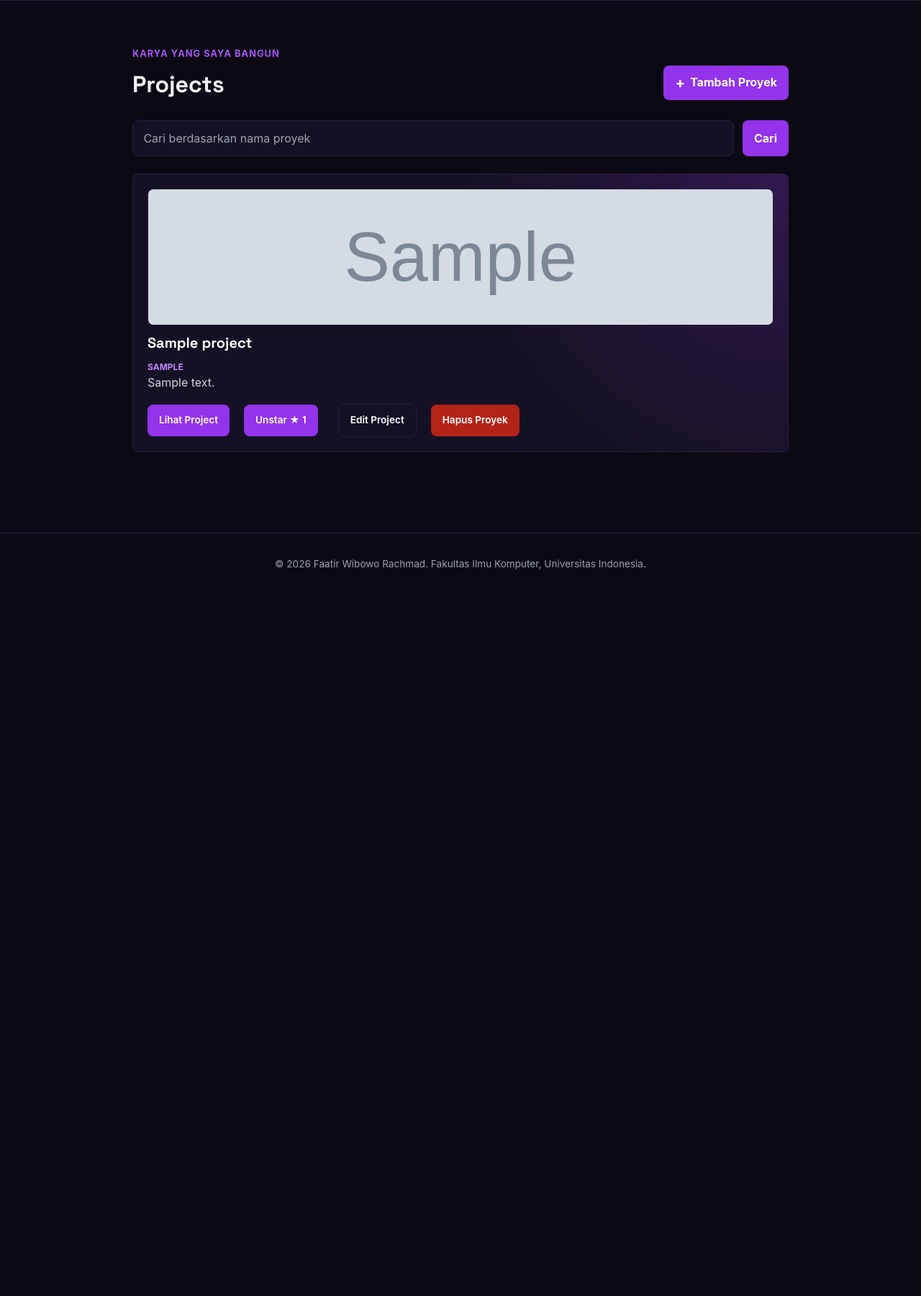
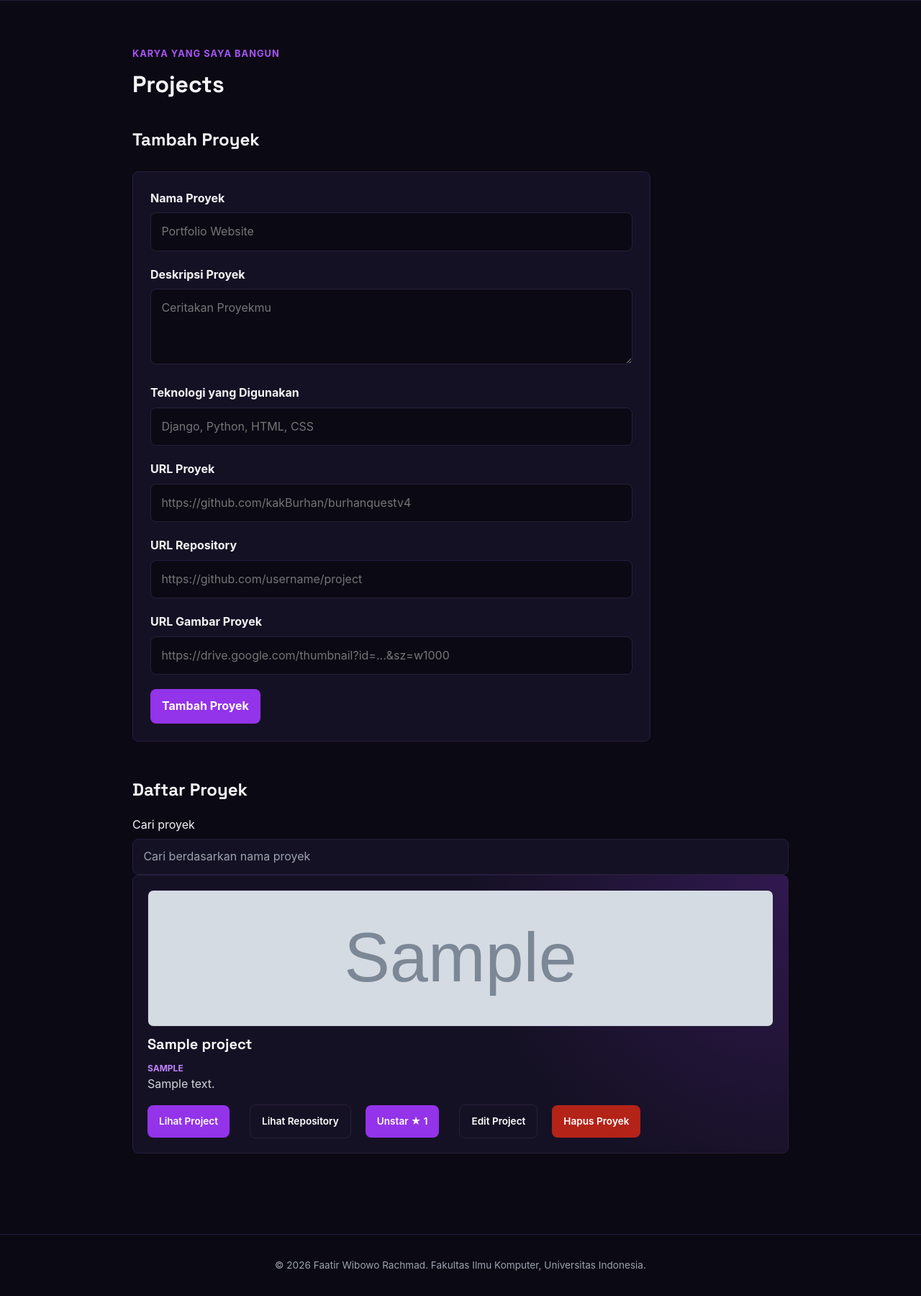
Before and after one commit to faatirrachmad/my-portofolio, a Django app: page /projects/ in a window 1280 px wide. Shown: the part 74-1874 px from the top of the page at 72% size. Before the commit the page ends 865 px from the top, so only its background shows below. Run offline with Django 5.2, Linux system fonts and the light colour scheme; a user stored in the database is signed in; tables that the repository leaves empty hold one stand-in row (values such as "Sample post"); grey boxes marked "Sample" are stand-in pictures.

Commit message:
feat: implement HTMX project management

```diff
--- a/main/forms.py
+++ b/main/forms.py
@@ -32,6 +32,7 @@ class ProjectForm(ModelForm):
             "description",
             "tech_stack",
             "project_url",
+            "repository_url",
             "project_image_url",
         ]
 
@@ -40,6 +41,7 @@ class ProjectForm(ModelForm):
             "description": "Deskripsi Proyek",
             "tech_stack": "Teknologi yang Digunakan",
             "project_url": "URL Proyek",
+            "repository_url": "URL Repository",
             "project_image_url": "URL Gambar Proyek",
         }
 
@@ -66,6 +68,11 @@ class ProjectForm(ModelForm):
                     "placeholder": "https://github.com/kakBurhan/burhanquestv4",
                 }
             ),
+            "repository_url": URLInput(
+                attrs={
+                    "placeholder": "https://github.com/username/project",
+                }
+            ),
             "project_image_url": URLInput(
                 attrs={
                     "placeholder": "https://drive.google.com/thumbnail?id=...&sz=w1000",
--- a/main/models.py
+++ b/main/models.py
@@ -56,6 +56,7 @@ class Project(models.Model):
     description = models.TextField()
     tech_stack = models.CharField(max_length=255)
     project_url = models.URLField(blank=True)
+    repository_url = models.URLField(blank=True)
     project_image_url = models.URLField(blank=True, max_length=500)
     # Satu proyek bisa di-star banyak pengguna dan satu pengguna bisa men-star banyak proyek.
     starred_by = models.ManyToManyField(
--- a/main/urls.py
+++ b/main/urls.py
@@ -13,6 +13,12 @@ from main.views import (
     register,
     login_user,
     logout_user,
+    project_list_fragment,
+    create_project_htmx,
+    delete_project_htmx,
+    edit_project_htmx,
+    project_row_htmx,
+    update_project_htmx,
 )
 
 app_name = "main"
@@ -45,4 +51,26 @@ urlpatterns = [
         create_project_ajax,
         name="create_project_ajax",
     ),
+    path("projects/htmx/", project_list_fragment, name="project_list_htmx"),
+    path("projects/htmx/add/", create_project_htmx, name="create_project_htmx"),
+    path(
+        "projects/htmx/<uuid:project_id>/delete/",
+        delete_project_htmx,
+        name="delete_project_htmx",
+    ),
+    path(
+        "projects/htmx/<uuid:project_id>/edit/",
+        edit_project_htmx,
+        name="edit_project_htmx",
+    ),
+    path(
+        "projects/htmx/<uuid:project_id>/row/",
+        project_row_htmx,
+        name="project_row_htmx",
+    ),
+    path(
+        "projects/htmx/<uuid:project_id>/update/",
+        update_project_htmx,
+        name="update_project_htmx",
+    ),
 ]
--- a/main/views.py
+++ b/main/views.py
@@ -5,13 +5,12 @@ from django.contrib.auth.decorators import login_required
 from django.contrib.auth.forms import AuthenticationForm, UserCreationForm
 from django.core import serializers
 from django.core.exceptions import PermissionDenied
-from django.http import HttpResponse, JsonResponse
+from django.http import HttpResponse, HttpResponseNotAllowed, JsonResponse, QueryDict
 from django.shortcuts import get_object_or_404, redirect, render
 from django.utils import timezone
-from django.http import HttpResponseNotAllowed
 from main.forms import ProjectForm
 from main.models import Experience, Project, Skill
-from django.views.decorators.http import require_POST
+from django.views.decorators.http import require_http_methods, require_POST
 
 
 def show_main(request):
@@ -101,6 +100,7 @@ def get_projects_json(request):
             "description": project.description,
             "tech_stack": project.tech_stack,
             "project_url": project.project_url,
+            "repository_url": project.repository_url,
             "project_image_url": project.project_image_url,
             "star_count": project.starred_by.count(),
             "is_starred": (
@@ -238,3 +238,90 @@ def create_project_ajax(request):
         },
         status=400,
     )
+
+
+def _project_results(request):
+    query = request.GET.get("title", "").strip()
+    projects = Project.objects.all().prefetch_related("starred_by")
+    if query:
+        projects = projects.filter(title__icontains=query)
+    return projects
+
+
+def project_list_fragment(request):
+    """Return the project cards used by HTMX search and mutations."""
+    return render(
+        request,
+        "projects/_project_list.html",
+        {"project_list": _project_results(request)},
+    )
+
+
+@require_POST
+@login_required(login_url="/login/")
+def create_project_htmx(request):
+    if not request.user.is_superuser:
+        raise PermissionDenied
+    form = ProjectForm(request.POST)
+    if not form.is_valid():
+        response = render(
+            request, "projects/_project_form.html", {"form": form}
+        )
+        response["HX-Retarget"] = "#project-form-container"
+        response["HX-Reswap"] = "innerHTML"
+        return response
+    project = form.save()
+    response = render(
+        request, "projects/_project_card.html", {"project": project}
+    )
+    response.content += (
+        '<div id="project-feedback" hx-swap-oob="innerHTML">'
+        'Proyek berhasil ditambahkan.</div>'
+    ).encode()
+    return response
+
+
+@require_http_methods(["DELETE"])
+@login_required(login_url="/login/")
+def delete_project_htmx(request, project_id):
+    if not request.user.is_superuser:
+        raise PermissionDenied
+    project = get_object_or_404(Project, pk=project_id)
+    project.delete()
+    # Return an empty fragment (200) so HTMX removes the targeted article.
+    return HttpResponse("")
+
+
+@login_required(login_url="/login/")
+def edit_project_htmx(request, project_id):
+    if not request.user.has_perm("main.change_project"):
+        raise PermissionDenied
+    project = get_object_or_404(Project, pk=project_id)
+    return render(
+        request,
+        "projects/_project_edit.html",
+        {"project": project, "form": ProjectForm(instance=project)},
+    )
+
+
+@login_required(login_url="/login/")
+def project_row_htmx(request, project_id):
+    project = get_object_or_404(Project, pk=project_id)
+    return render(request, "projects/_project_card.html", {"project": project})
+
+
+@login_required(login_url="/login/")
+def update_project_htmx(request, project_id):
+    if not request.user.has_perm("main.change_project"):
+        raise PermissionDenied
+    if request.method != "PUT":
+        return HttpResponseNotAllowed(["PUT"])
+    project = get_object_or_404(Project, pk=project_id)
+    form = ProjectForm(QueryDict(request.body), instance=project)
+    if not form.is_valid():
+        return render(request, "projects/_project_edit.html", {
+            "project": project, "form": form,
+        })
+    return render(request, "projects/_project_card.html", {
+        "project": form.save(),
+    })
--- a/portofolio/settings.py
+++ b/portofolio/settings.py
@@ -72,6 +72,7 @@ TEMPLATES = [
         'OPTIONS': {
             'context_processors': [
                 'django.template.context_processors.request',
+                'django.template.context_processors.csrf',
                 'django.contrib.auth.context_processors.auth',
                 'django.contrib.messages.context_processors.messages',
             ],
--- a/static/css/style.css
+++ b/static/css/style.css
@@ -981,6 +981,35 @@ h3 {
     border-color: var(--accent-purple-light);
 }
 
+.project-create {
+    margin: 2rem 0 3rem;
+}
+
+.project-feedback {
+    color: #18794e;
+    min-height: 1.5rem;
+}
+
+.project-search-label {
+    display: block;
+    margin: 1rem 0 0.4rem;
+}
+
+.htmx-indicator {
+    display: none;
+    margin-left: 0.6rem;
+    color: #315f86;
+}
+
+.htmx-request .htmx-indicator,
+.htmx-request.htmx-indicator {
+    display: inline;
+}
+
+.project-inline-edit {
+    width: 100%;
+}
+
 .project-actions {
     display: flex;
     align-items: center;
--- a/templates/base.html
+++ b/templates/base.html
@@ -14,10 +14,11 @@
     <link rel="preconnect" href="https://fonts.gstatic.com" crossorigin>
     <link href="https://fonts.googleapis.com/css2?family=Space+Grotesk:wght@500;700&display=swap" rel="stylesheet">
     <link rel="stylesheet" href="{% static 'css/style.css' %}?v=20260930-project-modal">
+    <script src="https://unpkg.com/htmx.org@2.0.4"></script>
 </head>
 
 
-<body>
+<body hx-headers='{"X-CSRFToken": "{{ csrf_token }}"}'>
     <header class="site-header">
         <div class="container">
             <a href="{% url 'main:show_main' %}" class="brand">{{ name }}</a>
--- a/templates/projects.html
+++ b/templates/projects.html
@@ -6,68 +6,39 @@
 
 {% block content %}
 <main>
-    <input type="hidden" id="page-csrf-token" value="{{ csrf_token }}">
     <section class="experience-section" id="projects">
         <div class="container">
             <p class="section-kicker">Karya yang saya bangun</p>
             <div class="project-header">
                 <h1>Projects</h1>
-                <!-- Tombol tambah hanya ditampilkan kepada pemilik portofolio. -->
-                {% if user.is_superuser %}
-                <button type="button" id="open-project-modal" class="button project-add-button">
-                    <span aria-hidden="true">+</span>
-                    Tambah Proyek
-                </button>
-                {% endif %}
+                <div id="project-feedback" class="project-feedback" role="status" aria-live="polite"></div>
             </div>
 
-            <form id="project-search-form" method="get" action="{% url 'main:show_projects' %}" class="project-search">
-                <input id="project-search-input" type="search" name="title" value="{{ title_query }}"
-                    placeholder="Cari berdasarkan nama proyek" class="project-search__input"
-                    aria-label="Cari berdasarkan nama proyek">
-                <button type="submit" class="button">Cari</button>
-            </form>
+            {% if user.is_superuser %}
+            <section class="project-create" aria-labelledby="project-create-title">
+                <h2 id="project-create-title">Tambah Proyek</h2>
+                <div id="project-form-container">
+                    {% include "projects/_project_form.html" %}
+                </div>
+            </section>
+            {% endif %}
 
-            <div id="project-list" class="experience-grid project-grid" aria-live="polite" aria-busy="true"
-                data-star-url="{% url 'main:toggle_star' '00000000-0000-0000-0000-000000000000' %}"
-                data-edit-url="{% url 'main:update_project' '00000000-0000-0000-0000-000000000000' %}"
-                data-delete-url="{% url 'main:delete_project' '00000000-0000-0000-0000-000000000000' %}"
-                data-can-star="{{ user.is_authenticated|yesno:'true,false' }}"
-                data-can-edit="{{ perms.main.change_project|yesno:'true,false' }}"
-                data-can-delete="{{ user.is_superuser|yesno:'true,false' }}">
+            <h2>Daftar Proyek</h2>
+            <label class="project-search-label" for="project-search-input">Cari proyek</label>
+            <input id="project-search-input" type="search" name="title"
+                placeholder="Cari berdasarkan nama proyek" class="project-search__input"
+                aria-label="Cari berdasarkan nama proyek"
+                hx-get="{% url 'main:project_list_htmx' %}"
+                hx-trigger="keyup changed delay:300ms, search"
+                hx-target="#project-list" hx-indicator="#project-search-indicator">
+            <span id="project-search-indicator" class="htmx-indicator" aria-live="polite">Mencari…</span>
+
+            <div id="project-list" class="experience-grid project-grid" aria-live="polite"
+                hx-get="{% url 'main:project_list_htmx' %}" hx-trigger="load"
+                hx-swap="innerHTML">
                 <p class="empty-state">Memuat proyek…</p>
             </div>
-
-
-            {% if user.is_superuser %}
-            <div id="project-modal" class="project-form-modal" role="dialog" aria-modal="true"
-                aria-labelledby="project-modal-title" aria-hidden="true">
-                <div class="project-form-modal__content">
-                    <button type="button" id="close-project-modal" class="project-form-modal__close"
-                        aria-label="Tutup">&times;</button>
-                    <h2 id="project-modal-title">Tambah Proyek</h2>
-
-                    <form id="ajax-project-form" data-url="{% url 'main:create_project_ajax' %}">
-                        {% csrf_token %}
-                        {% for field in form %}
-                        <div class="form-group">
-                            <label for="{{ field.id_for_label }}">{{ field.label }}</label>
-                            {{ field }}
-                            {% for error in field.errors %}
-                            <p class="form-error">{{ error }}</p>
-                            {% endfor %}
-                        </div>
-                        {% endfor %}
-                        <button type="submit" class="button">Tambah Project</button>
-                    </form>
-                </div>
-            </div>
-            {% endif %}
         </div>
     </section>
 </main>
 {% endblock content %}
-{% block scripts %}
-{% load static %}
-<script src="{% static 'js/projects.js' %}" defer></script>
-{% endblock scripts %}
--- /dev/null
+++ b/templates/projects/_project_card.html
@@ -0,0 +1,26 @@
+<article id="project-{{ project.id }}" class="experience-card">
+    {% if project.project_image_url %}
+    <img src="{{ project.project_image_url }}" alt="Gambar {{ project.title }}" class="project-image" loading="lazy">
+    {% endif %}
+    <h2>{{ project.title }}</h2>
+    <span class="experience-category">{{ project.tech_stack }}</span>
+    <p class="experience-description">{{ project.description }}</p>
+    <div class="project-actions">
+        {% if project.project_url %}<a href="{{ project.project_url }}" class="button" target="_blank" rel="noopener noreferrer">Lihat Project</a>{% endif %}
+        {% if project.repository_url %}<a href="{{ project.repository_url }}" class="button button-secondary" target="_blank" rel="noopener noreferrer">Lihat Repository</a>{% endif %}
+        {% if user.is_authenticated %}
+        <form method="post" action="{% url 'main:toggle_star' project.id %}" class="star-form">{% csrf_token %}<button type="submit" class="button button-star">{% if user in project.starred_by.all %}Unstar{% else %}Star{% endif %} ★ {{ project.starred_by.count }}</button></form>
+        {% endif %}
+        {% if perms.main.change_project %}
+        <button type="button" class="button button-secondary"
+            hx-get="{% url 'main:edit_project_htmx' project.id %}"
+            hx-target="closest article" hx-swap="outerHTML">Edit Project</button>
+        {% endif %}
+        {% if user.is_superuser %}
+        <button type="button" class="button button-danger"
+            hx-delete="{% url 'main:delete_project_htmx' project.id %}"
+            hx-target="closest article" hx-swap="outerHTML"
+            hx-confirm="Yakin ingin menghapus proyek {{ project.title }}?">Hapus Proyek</button>
+        {% endif %}
+    </div>
+</article>
--- /dev/null
+++ b/templates/projects/_project_form.html
@@ -0,0 +1,14 @@
+<form method="post" class="project-form"
+    hx-post="{% url 'main:create_project_htmx' %}"
+    hx-target="#project-list" hx-swap="afterbegin"
+    hx-on::after-request="if(event.detail.successful) this.reset()">
+    {% csrf_token %}
+    {% for field in form %}
+    <div class="form-group">
+        <label for="{{ field.id_for_label }}">{{ field.label }}</label>
+        {{ field }}
+        {% for error in field.errors %}<p class="form-error">{{ error }}</p>{% endfor %}
+    </div>
+    {% endfor %}
+    <button type="submit" class="button">Tambah Proyek</button>
+</form>
--- /dev/null
+++ b/templates/projects/_project_list.html
@@ -0,0 +1,5 @@
+{% for project in project_list %}
+    {% include "projects/_project_card.html" %}
+{% empty %}
+<p class="empty-state">{% if request.GET.title %}Tidak ada proyek dengan nama tersebut.{% else %}Belum ada proyek yang ditambahkan.{% endif %}</p>
+{% endfor %}
```
Also changed, not shown: main/tests.py (+81 -1 lines), templates/projects/_project_edit.html (added, +19 -0 lines), main/migrations/0005_project_repository_url.py (added).
